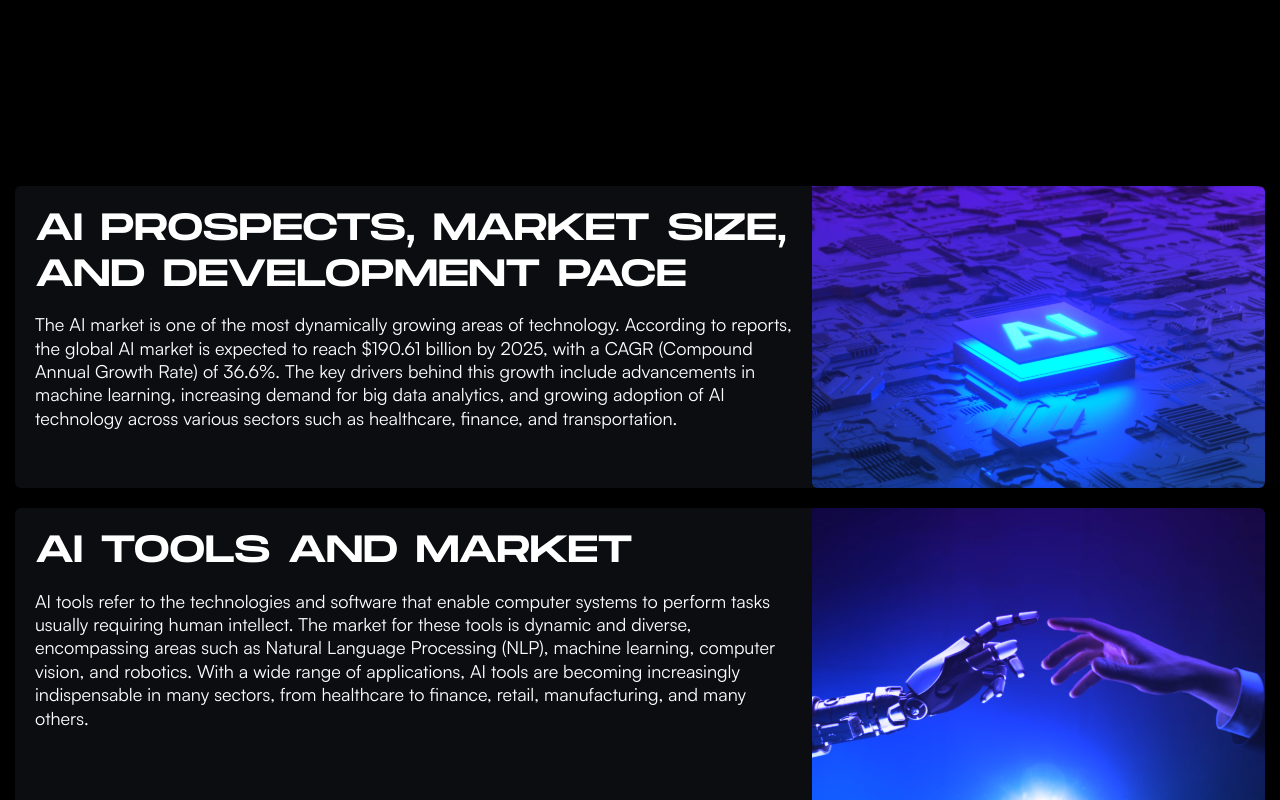
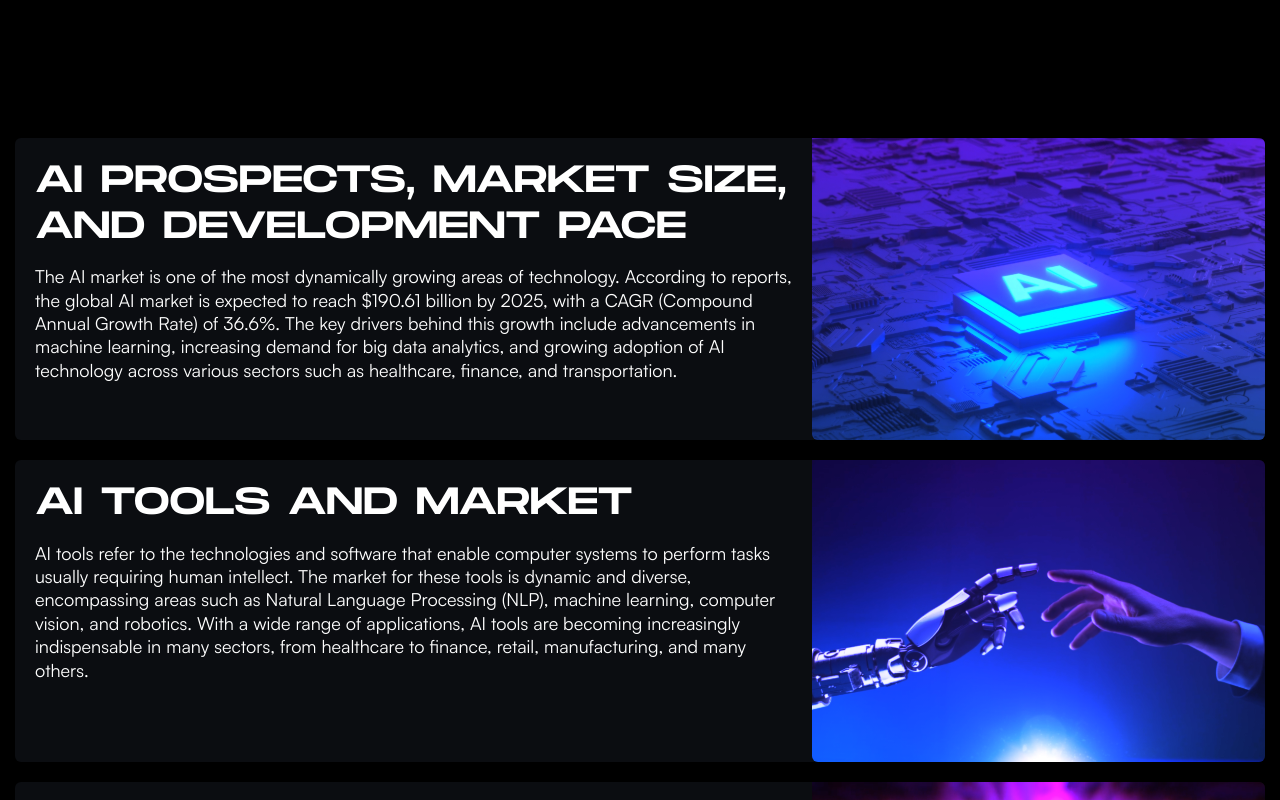
Before and after one commit to 4DeR99/creon, a Next.js app: page / in a window 1280 px wide. Shown: the part 4800-5600 px from the top of the page. Built offline with nearby package versions, Linux system fonts and the light colour scheme.

Commit message:
chore: update some tweaks

```diff
--- a/app/components/organisms/More.tsx
+++ b/app/components/organisms/More.tsx
@@ -24,7 +24,7 @@
     },
   ];
   return (
-    <div className="flex flex-col items-center justify-center gap-5 min-h-screen my-32 z-50">
+    <div className="flex flex-col items-center justify-center gap-5 min-h-screen my-20 z-50">
       {items.map((item, index) => (
         <MoreItem
           key={index}
```
